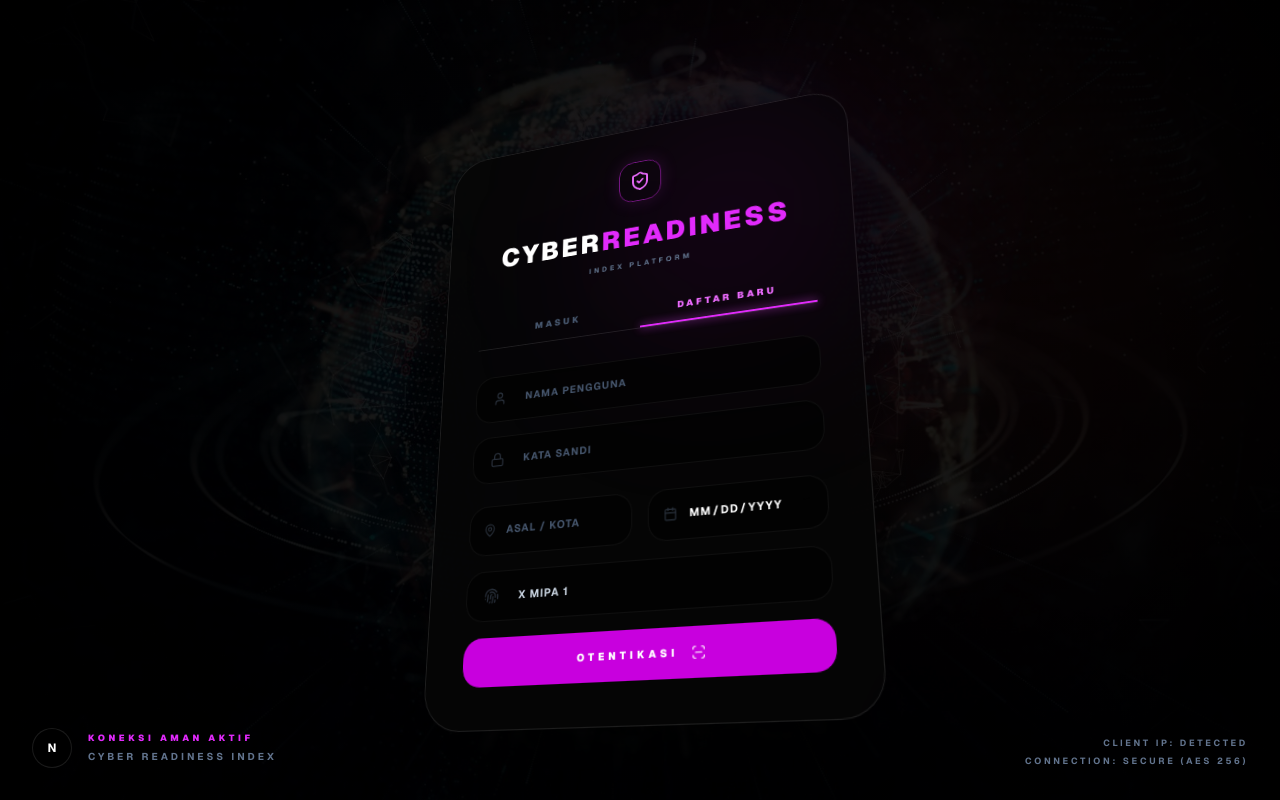
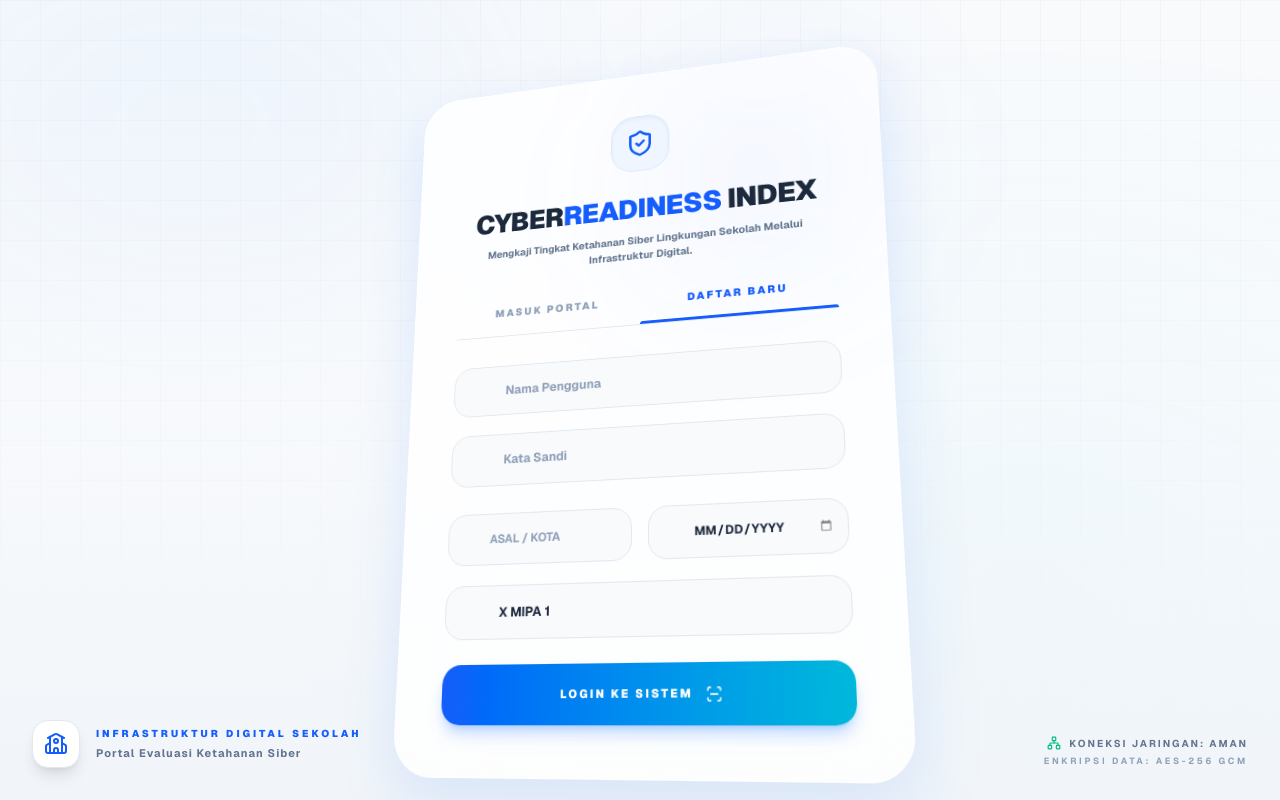
Before and after one commit to Edwinn1711/cyber-backend, a Next.js app: page / in a window 1280 px wide. Both pictures are taken after a click on the button "DAFTAR BARU". Built offline with nearby package versions, Linux system fonts and the light colour scheme.

Commit message:
refactor: ubah tema login ke light mode dengan gaya akademik infrastruktur digital sekolah

```diff
--- a/app/(loginregister)/page.tsx
+++ b/app/(loginregister)/page.tsx
@@ -2,12 +2,14 @@
 import React, { useState, useEffect } from 'react'
 import { useRouter } from 'next/navigation'
 import { motion, AnimatePresence, useMotionValue, useSpring, useTransform } from 'framer-motion'
-import { ShieldCheck, User, Lock, ScanLine, AlertTriangle, Fingerprint, MapPin, Calendar, CheckCircle2 } from 'lucide-react'
+import {
+  ShieldCheck, User, Lock, ScanLine, AlertTriangle, Fingerprint,
+  MapPin, Calendar, CheckCircle2, School, Network, Server
+} from 'lucide-react'
 
-const CYBER_ASSETS = ["/bg/cyber1.jpg", "/bg/cyber2.jpg", "/bg/cyber3.jpg", "/bg/cyber4.jpg", "/bg/cyber5.jpg"];
 const AVAILABLE_CLASSES = ["X MIPA 1", "X IPS 1", "XI TKJ 1", "XI RPL 1", "XII MIPA 2", "XII DKV 1"];
 
-// --- 1. EFEK KLIK PARTIKEL MURNI ---
+// --- 1. EFEK KLIK PARTIKEL (TEMA BIRU/CYAN) ---
 const ParticleBurstClickEffect = () => {
   const [particles, setParticles] = useState<any[]>([]);
 
@@ -21,11 +23,10 @@ const ParticleBurstClickEffect = () => {
         x: clientX,
         y: clientY,
         angle: (Math.PI * 2 / 8) * i,
-        velocity: Math.random() * 50 + 20
+        velocity: Math.random() * 40 + 20
       }));
 
       setParticles(prev => [...prev, ...newParticles]);
-
       setTimeout(() => {
         setParticles(prev => prev.filter(p => !newParticles.find(np => np.id === p.id)));
       }, 800);
@@ -54,8 +55,8 @@ const ParticleBurstClickEffect = () => {
               y: p.y + Math.sin(p.angle) * p.velocity
             }}
             transition={{ duration: 0.8 }}
-            className="absolute rounded-full bg-fuchsia-400 shadow-[0_0_15px_#d946ef]"
-            style={{ width: '4px', height: '4px', top: '-2px', left: '-2px' }}
+            className="absolute rounded-full bg-blue-500 shadow-[0_0_10px_#3b82f6]"
+            style={{ width: '6px', height: '6px', top: '-3px', left: '-3px' }}
           />
         ))}
       </AnimatePresence>
@@ -63,32 +64,34 @@ const ParticleBurstClickEffect = () => {
   );
 };
 
-// --- 2. LATAR BELAKANG ---
-const PersistentUniverse = React.memo(({ bgIdx }: { bgIdx: number }) => {
+// --- 2. BACKGROUND SEKOLAH DIGITAL (CERAH & BERSIH) ---
+const AcademicTechBackground = React.memo(() => {
   return (
-    <div className="fixed inset-0 z-0 overflow-hidden bg-black">
-      <AnimatePresence mode="wait">
-        <motion.img
-          key={bgIdx}
-          src={CYBER_ASSETS[bgIdx]}
-          initial={{ opacity: 0 }}
-          animate={{ opacity: 0.4 }}
-          exit={{ opacity: 0 }}
-          transition={{ duration: 2, ease: "easeInOut" }}
-          className="absolute inset-0 w-full h-full object-cover pointer-events-none"
-        />
-      </AnimatePresence>
-      <div className="absolute inset-0 bg-black/60 pointer-events-none" />
-      <div className="absolute inset-0 bg-grid-static opacity-[0.03] pointer-events-none" />
-      <div className="absolute inset-0 bg-[radial-gradient(circle_at_center,transparent_20%,#000000_100%)] pointer-events-none" />
+    <div className="fixed inset-0 z-0 overflow-hidden bg-slate-50">
+      {/* Efek Cahaya / Blob Biru Terang */}
+      <motion.div
+        animate={{ scale: [1, 1.1, 1], opacity: [0.3, 0.5, 0.3] }}
+        transition={{ duration: 8, repeat: Infinity, ease: "easeInOut" }}
+        className="absolute top-[-10%] left-[-10%] w-[50vw] h-[50vh] bg-blue-400/20 blur-[120px] rounded-full pointer-events-none"
+      />
+      <motion.div
+        animate={{ scale: [1, 1.2, 1], opacity: [0.2, 0.4, 0.2] }}
+        transition={{ duration: 10, repeat: Infinity, ease: "easeInOut", delay: 2 }}
+        className="absolute bottom-[-10%] right-[-10%] w-[60vw] h-[60vh] bg-cyan-400/20 blur-[140px] rounded-full pointer-events-none"
+      />
+
+      {/* Grid Infrastruktur Digital (Garis tipis abu-abu) */}
+      <div className="absolute inset-0 bg-grid-light opacity-[0.4] pointer-events-none" />
+
+      {/* Gradien pemudar bawah agar tidak terlalu ramai */}
+      <div className="absolute inset-0 bg-gradient-to-b from-transparent via-slate-50/50 to-slate-100 pointer-events-none" />
     </div>
   );
 });
-PersistentUniverse.displayName = 'PersistentUniverse';
+AcademicTechBackground.displayName = 'AcademicTechBackground';
 
 export default function CyberLoginGateway() {
   const router = useRouter();
-  const [bgIdx, setBgIdx] = useState(0);
   const [activeTab, setActiveTab] = useState<'LOGIN' | 'REGISTER'>('LOGIN');
 
   const [username, setUsername] = useState('');
@@ -101,44 +104,36 @@ export default function CyberLoginGateway() {
   const [errorMessage, setErrorMessage] = useState('');
 
   // ====================================================================
-  // LOGIKA 3D HOVER - INSTAN 0 DELAY
+  // LOGIKA 3D HOVER (TETAP ADA AGAR KEREN)
   // ====================================================================
   const mouseX = useMotionValue(0);
   const mouseY = useMotionValue(0);
 
-  // Fisika super responsif agar langsung mengikuti kursor (Stiffness tinggi, damping ideal)
-  const rotateX = useSpring(useTransform(mouseY, [-0.5, 0.5], [20, -20]), { stiffness: 1000, damping: 40 });
-  const rotateY = useSpring(useTransform(mouseX, [-0.5, 0.5], [-20, 20]), { stiffness: 1000, damping: 40 });
+  const rotateX = useSpring(useTransform(mouseY, [-0.5, 0.5], [15, -15]), { stiffness: 800, damping: 40 });
+  const rotateY = useSpring(useTransform(mouseX, [-0.5, 0.5], [-15, 15]), { stiffness: 800, damping: 40 });
 
   useEffect(() => {
-    // Memakai "mousemove" agar mendeteksi saat kursor diarahkan (hover) tanpa perlu diklik
     const handleMouseMove = (e: MouseEvent) => {
       mouseX.set((e.clientX / window.innerWidth) - 0.5);
       mouseY.set((e.clientY / window.innerHeight) - 0.5);
     };
-
-    // Deteksi sentuhan tangan di HP
     const handleTouchMove = (e: TouchEvent) => {
       if (e.touches.length > 0) {
         mouseX.set((e.touches[0].clientX / window.innerWidth) - 0.5);
         mouseY.set((e.touches[0].clientY / window.innerHeight) - 0.5);
       }
     };
-
     window.addEventListener("mousemove", handleMouseMove);
     window.addEventListener("touchmove", handleTouchMove, { passive: true });
-
     return () => {
       window.removeEventListener("mousemove", handleMouseMove);
       window.removeEventListener("touchmove", handleTouchMove);
     };
   }, [mouseX, mouseY]);
 
-  useEffect(() => {
-    const interval = setInterval(() => setBgIdx(p => (p + 1) % CYBER_ASSETS.length), 5000);
-    return () => clearInterval(interval);
-  }, []);
-
+  // ====================================================================
+  // FUNGSI OTENTIKASI
+  // ====================================================================
   const handleAuthenticate = async (e: React.FormEvent) => {
     e.preventDefault();
     if (!username || !password) {
@@ -189,95 +184,100 @@ export default function CyberLoginGateway() {
   };
 
   return (
-    <div className="flex items-center justify-center min-h-screen w-full bg-black text-slate-200 overflow-hidden font-sans selection:bg-fuchsia-500/30 relative perspective-[1200px]">
-      <PersistentUniverse bgIdx={bgIdx} />
+    <div className="flex items-center justify-center min-h-screen w-full bg-slate-50 text-slate-800 overflow-hidden font-sans selection:bg-blue-500/30 relative perspective-[1200px]">
 
-      {/* PARTIKEL EFEK KLIK (Dari Dashboard Siswa) */}
+      {/* KOMPONEN BACKGROUND TERANG */}
+      <AcademicTechBackground />
+
+      {/* EFEK KLIK */}
       <ParticleBurstClickEffect />
 
+      {/* ORNAMEN KIRI BAWAH (TEMA AKADEMIK) */}
       <div className="absolute bottom-8 left-8 z-10 hidden md:flex items-center gap-4 pointer-events-none">
-        <div className="w-10 h-10 border border-white/10 rounded-full flex items-center justify-center bg-black/80 backdrop-blur-md">
-           <span className="font-bold text-white text-xs">N</span>
+        <div className="w-12 h-12 bg-white border border-slate-200 rounded-2xl flex items-center justify-center shadow-lg">
+           <School className="text-blue-600" size={24} />
         </div>
         <div>
-          <p className="text-[9px] font-black text-fuchsia-500 tracking-[0.4em] uppercase">KONEKSI AMAN AKTIF</p>
-          <p className="text-[10px] font-bold text-slate-500 tracking-[0.3em] uppercase mt-1">CYBER READINESS INDEX</p>
+          <p className="text-[10px] font-black text-blue-600 tracking-[0.3em] uppercase">INFRASTRUKTUR DIGITAL SEKOLAH</p>
+          <p className="text-[11px] font-bold text-slate-500 tracking-[0.1em] mt-1">Portal Evaluasi Ketahanan Siber</p>
         </div>
       </div>
 
+      {/* ORNAMEN KANAN BAWAH (STATUS KONEKSI) */}
       <div className="absolute bottom-8 right-8 text-right z-10 hidden md:block pointer-events-none">
-        <p className="text-[9px] font-bold text-slate-500 tracking-[0.3em] uppercase">CLIENT IP: DETECTED</p>
-        <p className="text-[9px] font-bold text-slate-500 tracking-[0.3em] uppercase mt-1">CONNECTION: SECURE (AES 256)</p>
+        <p className="text-[10px] font-bold text-slate-500 tracking-[0.2em] uppercase flex items-center justify-end gap-2"><Network size={14} className="text-emerald-500"/> KONEKSI JARINGAN: AMAN</p>
+        <p className="text-[9px] font-bold text-slate-400 tracking-[0.3em] uppercase mt-1">ENKRIPSI DATA: AES-256 GCM</p>
       </div>
 
-      {/*
-        KOTAK LOGIN UTAMA
-        Perbaikan: "transition-all" dihapus agar CSS tidak menahan (delay) gerakan 3D dari kursor!
-      */}
+      {/* KOTAK LOGIN (TEMA PUTIH BERSIH) */}
       <motion.div
         style={{ rotateX, rotateY, transformStyle: "preserve-3d" }}
-        className={`relative z-30 w-full ${activeTab === 'REGISTER' ? 'max-w-[450px]' : 'max-w-sm'} mx-4 bg-[#050505]/90 backdrop-blur-2xl border border-white/10 rounded-[2.5rem] p-10 shadow-[0_40px_80px_rgba(0,0,0,0.9)]`}
+        className={`relative z-30 w-full ${activeTab === 'REGISTER' ? 'max-w-[500px]' : 'max-w-md'} mx-4 bg-white/80 backdrop-blur-2xl border border-white rounded-[2.5rem] p-10 lg:p-12 shadow-[0_20px_60px_rgba(59,130,246,0.15)]`}
       >
-        <div className="absolute top-0 right-0 w-64 h-64 bg-fuchsia-600/10 blur-[100px] rounded-full pointer-events-none" style={{ transform: "translateZ(-50px)" }} />
+        <div className="absolute top-0 right-0 w-64 h-64 bg-blue-500/5 blur-[80px] rounded-full pointer-events-none" style={{ transform: "translateZ(-50px)" }} />
 
-        <div className="mx-auto w-12 h-12 bg-transparent border border-fuchsia-500/50 rounded-2xl flex items-center justify-center mb-6 shadow-[0_0_20px_rgba(217,70,239,0.15)]" style={{ transform: "translateZ(60px)" }}>
-          <ShieldCheck className="text-fuchsia-400" size={24} />
+        {/* Logo Icon */}
+        <div className="mx-auto w-16 h-16 bg-blue-50 border border-blue-100 rounded-3xl flex items-center justify-center mb-6 shadow-inner" style={{ transform: "translateZ(60px)" }}>
+          <ShieldCheck className="text-blue-600" size={32} />
         </div>
 
-        <div style={{ transform: "translateZ(50px)" }}>
-          <h1 className="text-3xl font-black text-center text-white tracking-widest uppercase mb-2">
-            CYBER<span className="text-fuchsia-500">READINESS</span>
+        {/* Judul Teks */}
+        <div style={{ transform: "translateZ(50px)" }} className="mb-8">
+          <h1 className="text-2xl lg:text-3xl font-black text-center text-slate-800 tracking-tight leading-tight mb-2">
+            CYBER<span className="text-blue-600">READINESS</span> INDEX
           </h1>
-          <p className="text-[8px] font-bold text-slate-500 tracking-[0.4em] uppercase text-center mb-10">
-            INDEX PLATFORM
+          <p className="text-[11px] font-bold text-slate-500 text-center leading-relaxed px-4">
+            Mengkaji Tingkat Ketahanan Siber Lingkungan Sekolah Melalui Infrastruktur Digital.
           </p>
         </div>
 
-        <div className="flex border-b border-white/10 mb-8 relative" style={{ transform: "translateZ(30px)" }}>
+        {/* Tab Switcher (Masuk / Daftar) */}
+        <div className="flex border-b border-slate-200 mb-8 relative" style={{ transform: "translateZ(30px)" }}>
           <button
             type="button"
             onClick={() => { setActiveTab('LOGIN'); setErrorMessage(''); }}
-            className={`flex-1 pb-3 text-[10px] font-black tracking-[0.3em] uppercase transition-colors ${activeTab === 'LOGIN' ? 'text-fuchsia-400' : 'text-slate-600 hover:text-slate-400'}`}
+            className={`flex-1 pb-4 text-[11px] font-black tracking-[0.2em] uppercase transition-colors ${activeTab === 'LOGIN' ? 'text-blue-600' : 'text-slate-400 hover:text-slate-600'}`}
           >
-            MASUK
+            MASUK PORTAL
           </button>
           <button
             type="button"
             onClick={() => { setActiveTab('REGISTER'); setErrorMessage(''); }}
-            className={`flex-1 pb-3 text-[10px] font-black tracking-[0.3em] uppercase transition-colors ${activeTab === 'REGISTER' ? 'text-fuchsia-400' : 'text-slate-600 hover:text-slate-400'}`}
+            className={`flex-1 pb-4 text-[11px] font-black tracking-[0.2em] uppercase transition-colors ${activeTab === 'REGISTER' ? 'text-blue-600' : 'text-slate-400 hover:text-slate-600'}`}
           >
             DAFTAR BARU
           </button>
-          <div className={`absolute bottom-0 h-[2px] w-1/2 bg-fuchsia-500 transition-transform shadow-[0_0_10px_#d946ef] ${activeTab === 'LOGIN' ? 'translate-x-0' : 'translate-x-full'}`} />
+          <div className={`absolute bottom-0 h-[3px] w-1/2 bg-blue-600 rounded-t-md transition-transform duration-300 ${activeTab === 'LOGIN' ? 'translate-x-0' : 'translate-x-full'}`} />
         </div>
 
-        <form onSubmit={handleAuthenticate} className="space-y-4" style={{ transform: "translateZ(40px)" }}>
+        {/* Form Inputs */}
+        <form onSubmit={handleAuthenticate} className="space-y-5" style={{ transform: "translateZ(40px)" }}>
 
           <div className="relative group">
-            <div className="absolute left-5 top-1/2 -translate-y-1/2 text-slate-500 group-focus-within:text-fuchsia-400 transition-colors z-10 pointer-events-none">
-               <User size={16} />
+            <div className="absolute left-5 top-1/2 -translate-y-1/2 text-slate-400 group-focus-within:text-blue-600 transition-colors z-10 pointer-events-none">
+               <User size={18} />
             </div>
             <input
               type="text"
-              placeholder="NAMA PENGGUNA"
+              placeholder="Nama Pengguna"
               value={username}
               onChange={(e) => setUsername(e.target.value)}
               disabled={status === 'loading' || status === 'success'}
-              className="w-full relative z-20 bg-black/60 border border-white/5 rounded-[1.2rem] py-4 pl-14 pr-4 text-[11px] font-bold text-white tracking-widest placeholder:text-slate-600 focus:border-fuchsia-500 outline-none transition-colors disabled:opacity-50 shadow-inner"
+              className="w-full relative z-20 bg-slate-50 border border-slate-200 rounded-[1.2rem] py-4 pl-14 pr-4 text-[13px] font-bold text-slate-800 placeholder:text-slate-400 focus:border-blue-500 focus:bg-white focus:ring-4 focus:ring-blue-500/10 outline-none transition-all disabled:opacity-50"
             />
           </div>
 
           <div className="relative group">
-            <div className="absolute left-5 top-1/2 -translate-y-1/2 text-slate-500 group-focus-within:text-fuchsia-400 transition-colors z-10 pointer-events-none">
-               <Lock size={16} />
+            <div className="absolute left-5 top-1/2 -translate-y-1/2 text-slate-400 group-focus-within:text-blue-600 transition-colors z-10 pointer-events-none">
+               <Lock size={18} />
             </div>
             <input
               type="password"
-              placeholder="KATA SANDI"
+              placeholder="Kata Sandi"
               value={password}
               onChange={(e) => setPassword(e.target.value)}
               disabled={status === 'loading' || status === 'success'}
-              className="w-full relative z-20 bg-black/60 border border-white/5 rounded-[1.2rem] py-4 pl-14 pr-4 text-[11px] font-bold text-white tracking-widest placeholder:text-slate-600 focus:border-fuchsia-500 outline-none transition-colors disabled:opacity-50 shadow-inner"
+              className="w-full relative z-20 bg-slate-50 border border-slate-200 rounded-[1.2rem] py-4 pl-14 pr-4 text-[13px] font-bold text-slate-800 placeholder:text-slate-400 focus:border-blue-500 focus:bg-white focus:ring-4 focus:ring-blue-500/10 outline-none transition-all disabled:opacity-50"
             />
           </div>
 
@@ -287,50 +287,49 @@ export default function CyberLoginGateway() {
                 initial={{ height: 0, opacity: 0 }}
                 animate={{ height: 'auto', opacity: 1 }}
                 exit={{ height: 0, opacity: 0 }}
-                className="space-y-4 pt-2 overflow-hidden"
+                className="space-y-5 pt-2 overflow-hidden"
               >
                 <div className="grid grid-cols-2 gap-4">
                   <div className="relative group">
-                    <div className="absolute left-4 top-1/2 -translate-y-1/2 text-slate-500 group-focus-within:text-fuchsia-400 transition-colors z-10 pointer-events-none">
-                       <MapPin size={14} />
+                    <div className="absolute left-4 top-1/2 -translate-y-1/2 text-slate-400 group-focus-within:text-blue-600 transition-colors z-10 pointer-events-none">
+                       <MapPin size={16} />
                     </div>
                     <input
                       type="text"
-                      placeholder="ASAL / KOTA"
+                      placeholder="Asal / Kota"
                       value={asal}
                       onChange={(e) => setAsal(e.target.value)}
                       disabled={status === 'loading' || status === 'success'}
-                      className="w-full relative z-20 bg-black/60 border border-white/5 rounded-[1.2rem] py-4 pl-10 pr-3 text-[10px] md:text-[11px] font-bold text-white tracking-widest placeholder:text-slate-600 focus:border-fuchsia-500 outline-none transition-colors disabled:opacity-50 shadow-inner uppercase"
+                      className="w-full relative z-20 bg-slate-50 border border-slate-200 rounded-[1.2rem] py-4 pl-11 pr-3 text-[12px] font-bold text-slate-800 placeholder:text-slate-400 focus:border-blue-500 focus:bg-white focus:ring-4 focus:ring-blue-500/10 outline-none transition-all disabled:opacity-50 uppercase"
                     />
                   </div>
 
                   <div className="relative group">
-                    <div className="absolute left-4 top-1/2 -translate-y-1/2 text-slate-500 group-focus-within:text-fuchsia-400 transition-colors z-10 pointer-events-none">
-                       <Calendar size={14} />
+                    <div className="absolute left-4 top-1/2 -translate-y-1/2 text-slate-400 group-focus-within:text-blue-600 transition-colors z-10 pointer-events-none">
+                       <Calendar size={16} />
                     </div>
                     <input
                       type="date"
                       value={tanggalLahir}
                       onChange={(e) => setTanggalLahir(e.target.value)}
                       disabled={status === 'loading' || status === 'success'}
-                      style={{ colorScheme: 'dark' }}
-                      className="w-full relative z-20 bg-black/60 border border-white/5 rounded-[1.2rem] py-4 pl-10 pr-3 text-[10px] md:text-[11px] font-bold text-white tracking-widest placeholder:text-slate-600 focus:border-fuchsia-500 outline-none transition-colors disabled:opacity-50 shadow-inner uppercase"
+                      className="w-full relative z-20 bg-slate-50 border border-slate-200 rounded-[1.2rem] py-4 pl-11 pr-3 text-[12px] font-bold text-slate-800 placeholder:text-slate-400 focus:border-blue-500 focus:bg-white focus:ring-4 focus:ring-blue-500/10 outline-none transition-all disabled:opacity-50 uppercase"
                     />
                   </div>
                 </div>
 
                 <div className="relative group">
-                  <div className="absolute left-5 top-1/2 -translate-y-1/2 text-slate-500 group-focus-within:text-fuchsia-400 transition-colors z-10 pointer-events-none">
-                     <Fingerprint size={16} />
+                  <div className="absolute left-5 top-1/2 -translate-y-1/2 text-slate-400 group-focus-within:text-blue-600 transition-colors z-10 pointer-events-none">
+                     <Server size={18} />
                   </div>
                   <select
                     value={className}
                     onChange={(e) => setClassName(e.target.value)}
                     disabled={status === 'loading' || status === 'success'}
-                    className="w-full relative z-20 bg-black/60 border border-white/5 rounded-[1.2rem] py-4 pl-14 pr-4 text-[11px] font-bold text-slate-300 tracking-widest focus:border-fuchsia-500 outline-none transition-colors appearance-none disabled:opacity-50 cursor-pointer uppercase shadow-inner"
+                    className="w-full relative z-20 bg-slate-50 border border-slate-200 rounded-[1.2rem] py-4 pl-14 pr-4 text-[13px] font-bold text-slate-800 focus:border-blue-500 focus:bg-white focus:ring-4 focus:ring-blue-500/10 outline-none transition-all appearance-none cursor-pointer uppercase"
                   >
                     {AVAILABLE_CLASSES.map(cls => (
-                      <option key={cls} value={cls} className="bg-black text-white">{cls}</option>
+                      <option key={cls} value={cls}>{cls}</option>
                     ))}
                   </select>
                 </div>
@@ -340,8 +339,8 @@ export default function CyberLoginGateway() {
 
           <AnimatePresence>
             {status === 'error' && (
-              <motion.div initial={{ opacity: 0, y: -10 }} animate={{ opacity: 1, y: 0 }} exit={{ opacity: 0 }} className="flex items-center justify-center gap-3 p-3 rounded-xl bg-red-500/10 border border-red-500/20 text-red-400 text-[10px] font-bold tracking-widest uppercase relative z-20">
-                 <AlertTriangle size={14} className="shrink-0" /> {errorMessage}
+              <motion.div initial={{ opacity: 0, y: -10 }} animate={{ opacity: 1, y: 0 }} exit={{ opacity: 0 }} className="flex items-center justify-center gap-3 p-4 rounded-xl bg-red-50 border border-red-200 text-red-600 text-[11px] font-bold tracking-widest uppercase relative z-20">
+                 <AlertTriangle size={16} className="shrink-0" /> {errorMessage}
               </motion.div>
             )}
           </AnimatePresence>
@@ -349,40 +348,48 @@ export default function CyberLoginGateway() {
           <button
             type="submit"
             disabled={status === 'loading' || status === 'success'}
-            className={`w-full relative z-20 mt-4 py-4 rounded-[1.2rem] font-black text-[10px] tracking-[0.4em] text-white transition-colors flex items-center justify-center gap-3 uppercase overflow-hidden ${status === 'success' ? 'bg-emerald-500 shadow-[0_0_30px_rgba(16,185,129,0.5)]' : 'bg-fuchsia-600 hover:bg-fuchsia-500 hover:shadow-[0_0_30px_rgba(217,70,239,0.5)] disabled:opacity-50 disabled:cursor-not-allowed'}`}
+            className={`w-full relative z-20 mt-6 py-5 rounded-[1.2rem] font-black text-[11px] tracking-[0.2em] text-white transition-all flex items-center justify-center gap-3 uppercase overflow-hidden shadow-lg ${status === 'success' ? 'bg-emerald-500 shadow-emerald-500/40' : 'bg-gradient-to-r from-blue-600 to-cyan-500 hover:from-blue-700 hover:to-cyan-600 shadow-blue-500/30 hover:shadow-blue-500/50 hover:-translate-y-1 disabled:opacity-50 disabled:cursor-not-allowed disabled:transform-none'}`}
           >
-             {status === 'loading' && <span className="animate-pulse">MEMVERIFIKASI...</span>}
-             {status === 'success' && <><CheckCircle2 size={14} /> AKSES DIBERIKAN</>}
+             {status === 'loading' && <span className="animate-pulse">Memverifikasi Data...</span>}
+             {status === 'success' && <><CheckCircle2 size={18} /> Akses Diberikan</>}
              {status !== 'loading' && status !== 'success' && (
-               <>OTENTIKASI <ScanLine size={14} /></>
+               <>Login Ke Sistem <ScanLine size={16} /></>
              )}
           </button>
         </form>
       </motion.div>
 
       <style dangerouslySetInnerHTML={{ __html: `
-        .bg-grid-static {
-          background-image: linear-gradient(to right, rgba(255, 255, 255, 0.05) 1px, transparent 1px),
-                            linear-gradient(to bottom, rgba(255, 255, 255, 0.05) 1px, transparent 1px);
-          background-size: 60px 60px;
+        /* CSS Untuk background jaring tipis khas institusi */
+        .bg-grid-light {
+          background-image:
+            linear-gradient(to right, rgba(148, 163, 184, 0.15) 1px, transparent 1px),
+            linear-gradient(to bottom, rgba(148, 163, 184, 0.15) 1px, transparent 1px);
+          background-size: 40px 40px;
         }
-        input, select { caret-color: #d946ef; }
-        ::selection { background: #d946ef; color: white; }
+
+        /* Pewarnaan seleksi teks */
+        ::selection { background: #3b82f6; color: white; }
+
         .perspective-\\[1200px\\] {
           perspective: 1200px;
         }
+
+        /* Styling spesifik untuk autofill di mode terang */
         input:-webkit-autofill,
         input:-webkit-autofill:hover,
         input:-webkit-autofill:focus,
         input:-webkit-autofill:active{
-            -webkit-box-shadow: 0 0 0 30px #050505 inset !important;
-            -webkit-text-fill-color: white !important;
+            -webkit-box-shadow: 0 0 0 30px #f8fafc inset !important;
+            -webkit-text-fill-color: #1e293b !important;
             transition: background-color 5000s ease-in-out 0s;
         }
+
+        /* Kursor kalender agar warna pas */
         input[type="date"]::-webkit-calendar-picker-indicator {
-            filter: invert(1);
             opacity: 0.5;
             cursor: pointer;
+            filter: none;
         }
         input[type="date"]::-webkit-calendar-picker-indicator:hover {
             opacity: 0.8;
```
